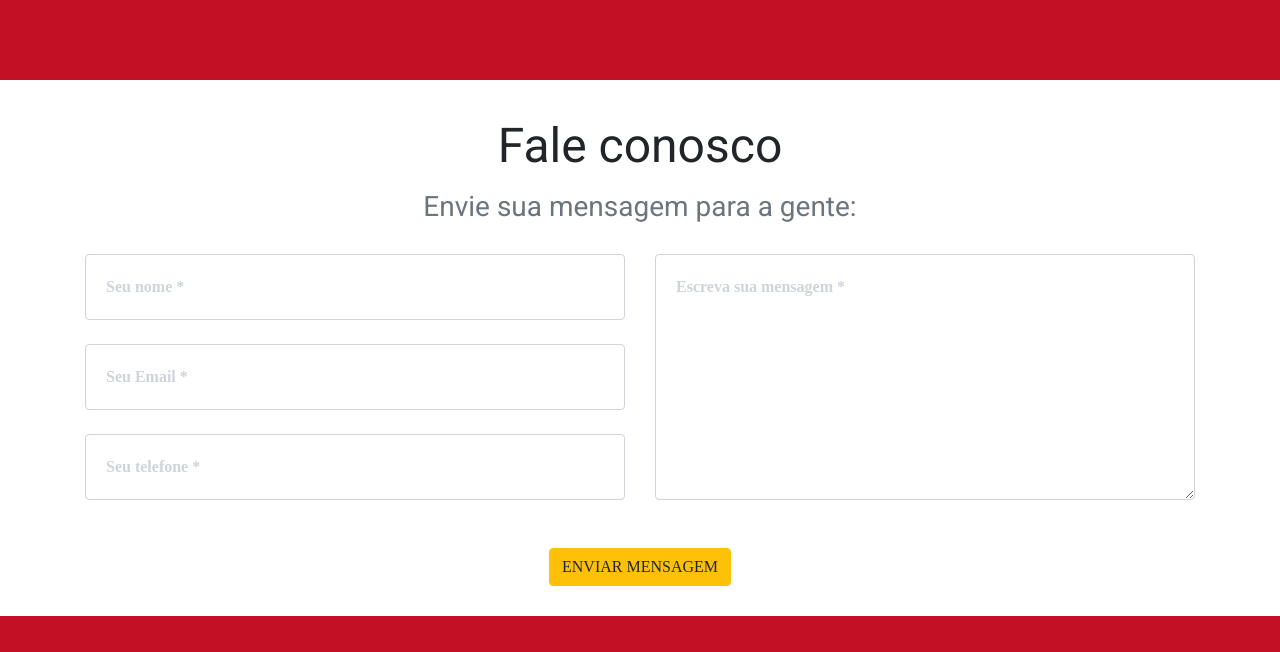
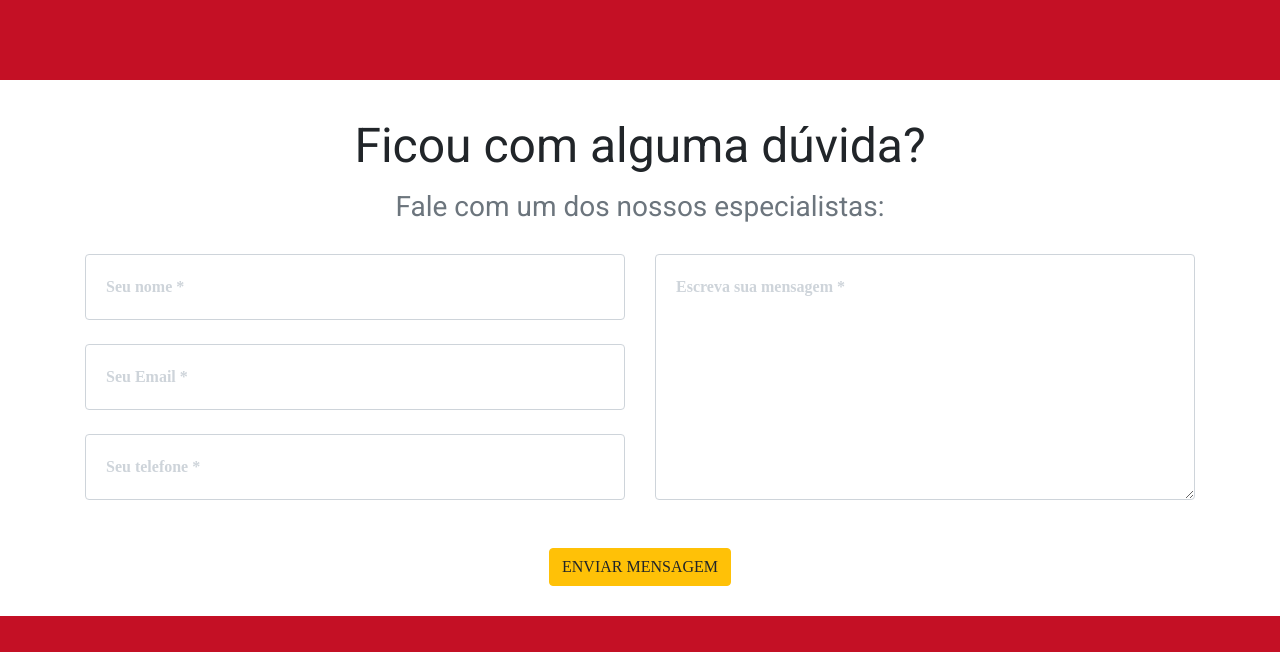
Before and after one commit to paulohfreire/merca2online, a plain HTML site: page index.html in a window 1280 px wide. Shown: the part 2632-3284 px from the top of the page. Drawn offline with nearby package versions, Linux system fonts and the light colour scheme.

Commit message:
alteração frase do fomrulário de contato

```diff
--- a/index.html
+++ b/index.html
@@ -218,8 +218,8 @@
      <section class="page-section" id="contact">
       <div class="container">
           <div class="text-center">
-              <h2 class="section-heading">Fale conosco</h2>
-              <h3 class="section-subheading text-muted">Envie sua mensagem para a gente:</h3>
+              <h2 class="section-heading">Ficou com alguma dúvida?</h2>
+              <h3 class="section-subheading text-muted">Fale com um dos nossos especialistas:</h3>
           </div>
           <form id="contactForm" name="sentMessage" novalidate="novalidate">
               <div class="row align-items-stretch mb-5">
```
